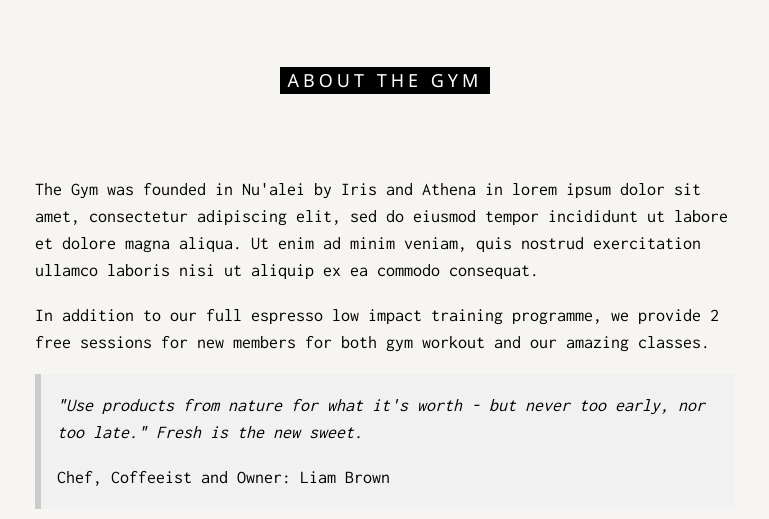
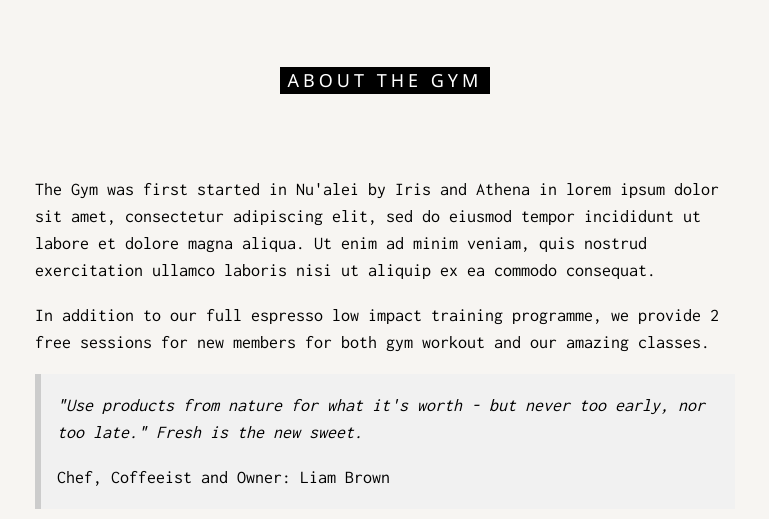
Before and after one commit to m9digitech/website001, a plain HTML site: page index.html in a window 1280 px wide. Shown: the part 929-1448 px from the top of the page, without its empty margins (255-1024 px from the left). Drawn offline with Linux system fonts and the light colour scheme.

Commit message:
Update index.html

```diff
--- a/index.html
+++ b/index.html
@@ -70,7 +70,7 @@ body, html {
 <div class="w3-container" id="about">
   <div class="w3-content" style="max-width:700px">
     <h5 class="w3-center w3-padding-64"><span class="w3-tag w3-wide">ABOUT THE GYM</span></h5>
-    <p>The Gym was founded in Nu'alei by Iris and Athena in lorem ipsum dolor sit amet, consectetur adipiscing elit, sed do eiusmod tempor incididunt ut labore et dolore magna aliqua. Ut enim ad minim veniam, quis nostrud exercitation ullamco laboris nisi ut aliquip ex ea commodo consequat.</p>
+    <p>The Gym was first started in Nu'alei by Iris and Athena in lorem ipsum dolor sit amet, consectetur adipiscing elit, sed do eiusmod tempor incididunt ut labore et dolore magna aliqua. Ut enim ad minim veniam, quis nostrud exercitation ullamco laboris nisi ut aliquip ex ea commodo consequat.</p>
     <p>In addition to our full espresso low impact training programme, we provide 2 free sessions for new members for both gym workout and our amazing classes.</p>
     <div class="w3-panel w3-leftbar w3-light-grey">
       <p><i>"Use products from nature for what it's worth - but never too early, nor too late." Fresh is the new sweet.</i></p>
```
